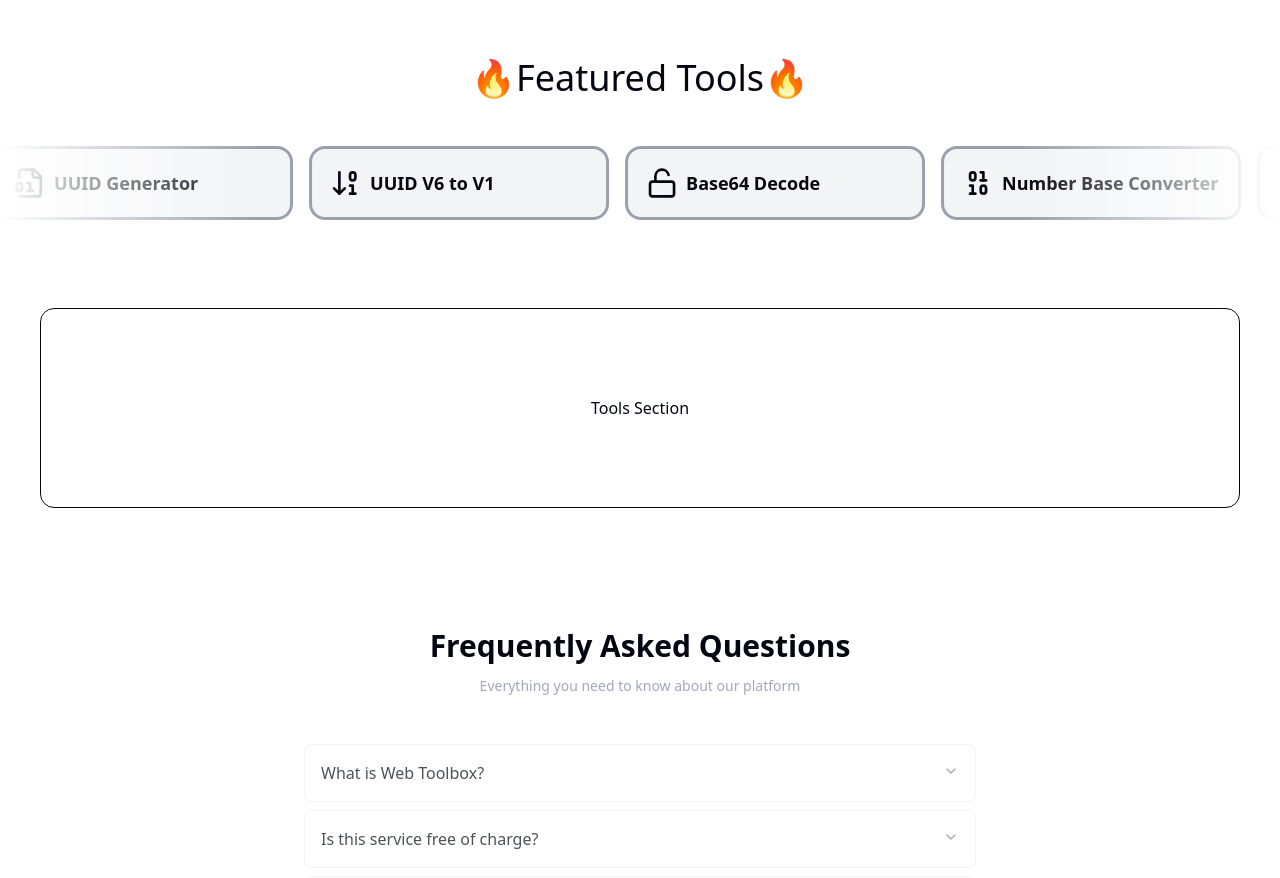
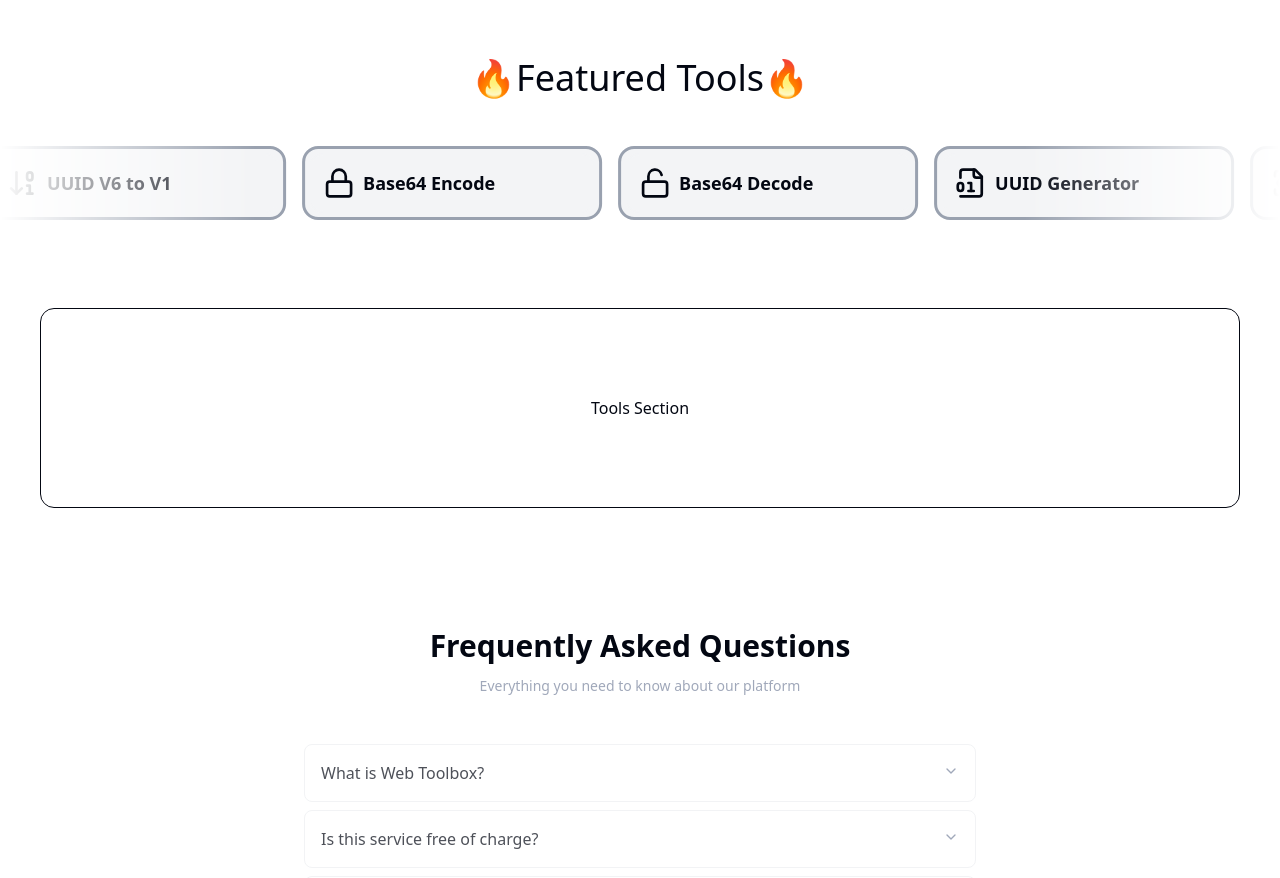
Before and after one commit to sebastianlee90/web-toolbox, a Next.js app: page / in a window 1280 px wide. Shown: the part 820-1698 px from the top of the page. Built offline with nearby package versions, Linux system fonts and the light colour scheme.

Commit message:
Fix Hydration Error. Remove Randomizer.

```diff
--- a/src/components/ui/infinite-moving-cards.tsx
+++ b/src/components/ui/infinite-moving-cards.tsx
@@ -7,7 +7,7 @@ import React, { useEffect, useState } from "react";
 
 export function InfiniteMovingCards({
   direction = "left",
-  speed = "normal",
+  speed = "fast",
   pauseOnHover = true,
   className,
 }: {
@@ -18,14 +18,13 @@ export function InfiniteMovingCards({
 }) {
   const containerRef = React.useRef<HTMLDivElement>(null);
   const scrollerRef = React.useRef<HTMLUListElement>(null);
-  const allTools = toolsList
-    .reduce<toolsType[]>((acc, item) => {
-      if (item.children) {
-        return [...acc, ...item.children];
-      }
-      return acc;
-    }, [])
-    .sort(() => Math.random() - 0.5); // Randomize the order of objects in the array
+  const allTools = toolsList.reduce<toolsType[]>((acc, item) => {
+    if (item.children) {
+      return [...acc, ...item.children];
+    }
+    return acc;
+  }, []);
+  // .sort(() => Math.random() - 0.5); // Randomize the order of objects in the array
 
   useEffect(() => {
     addAnimation();
```
